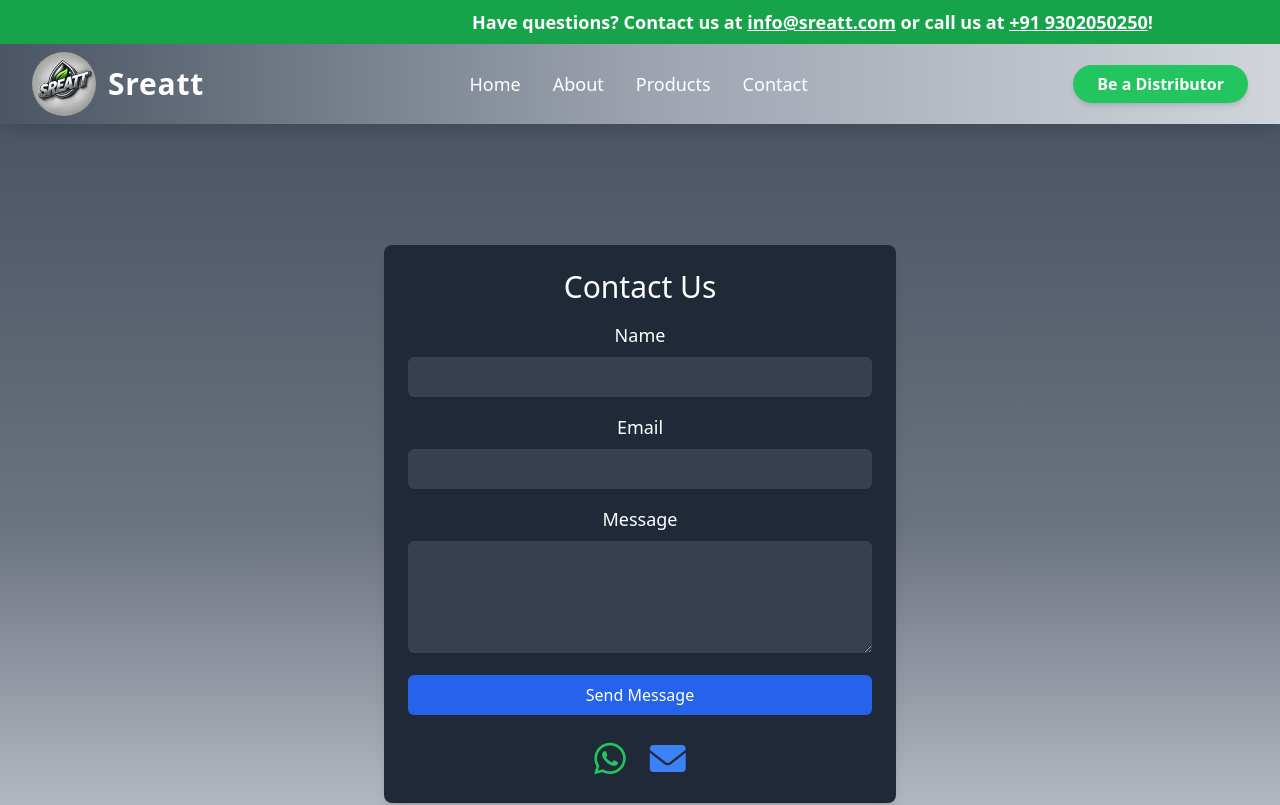
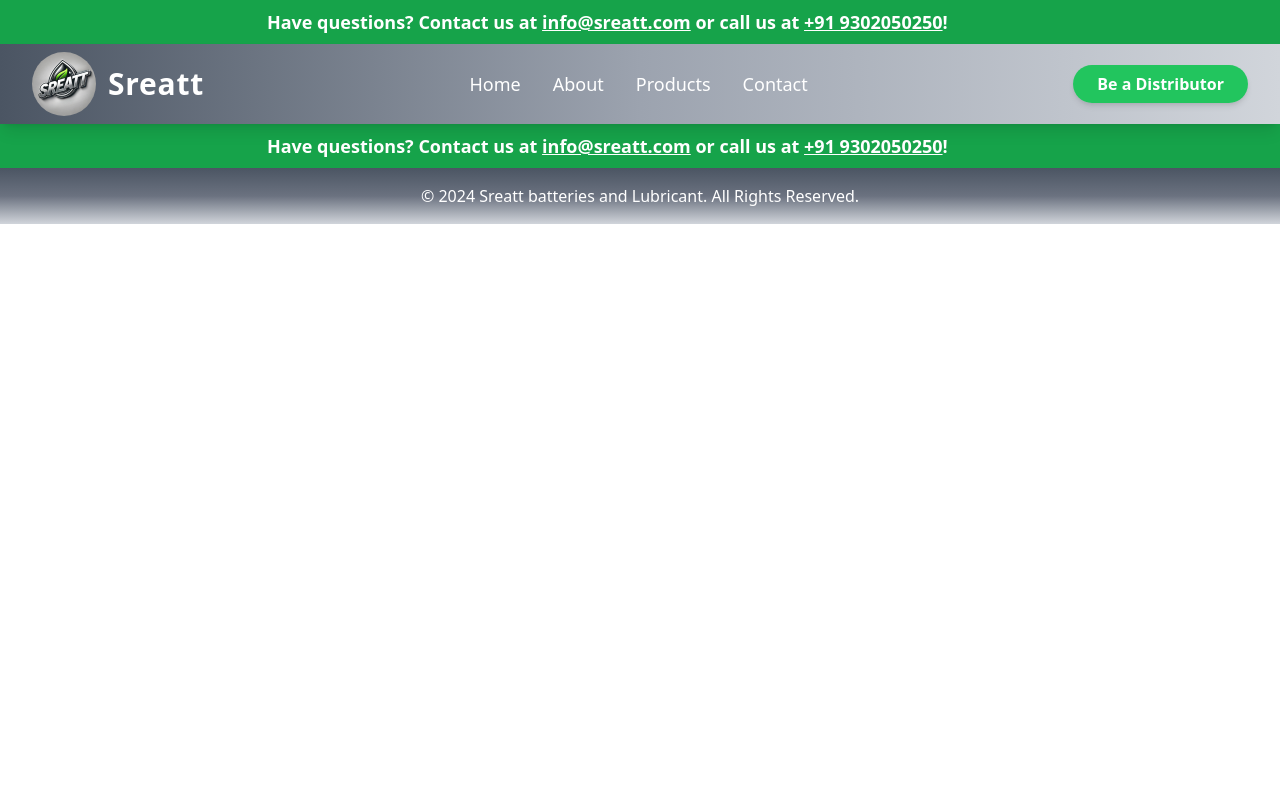
Before and after one commit to abhishek0908/sreatt, a React (Create React App) app: page /contact in a window 1280 px wide. Shown: the top 805 px of the page. Built offline with nearby package versions, Linux system fonts and the light colour scheme.

Commit message:
added banner mondification

```diff
--- a/src/components/ContactUs.js
+++ b/src/components/ContactUs.js
@@ -1,106 +1,23 @@
-import React, { useState } from "react";
+import React from 'react';
 
-const ContactUs = () => {
-  const [formData, setFormData] = useState({
-    name: "",
-    email: "",
-    message: "",
-  });
-
-  const handleChange = (e) => {
-    const { name, value } = e.target;
-    setFormData({
-      ...formData,
-      [name]: value,
-    });
-  };
-
-  const handleSubmit = (e) => {
-    e.preventDefault();
-    // Here you can handle form submission (send data to API or email)
-    alert("Form submitted!");
-  };
-
+// New Contact Us Banner Component with Phone Number and Scrolling Effect
+const ContactUsBanner = () => {
   return (
-    <div className="min-h-screen bg-gradient-to-b from-gray-600 via-gray-500 to-gray-300 text-white font-sans py-8 flex items-center justify-center">
-      <div className="max-w-lg w-full mx-auto p-6 bg-gray-800 rounded-lg shadow-lg">
-        <h2 className="text-3xl text-center mb-4">Contact Us</h2>
-        <form onSubmit={handleSubmit} className="space-y-4">
-          <div>
-            <label htmlFor="name" className="block text-lg">
-              Name
-            </label>
-            <input
-              type="text"
-              id="name"
-              name="name"
-              value={formData.name}
-              onChange={handleChange}
-              className="w-full p-2 mt-2 bg-gray-700 text-white rounded-md"
-              required
-            />
-          </div>
-
-          <div>
-            <label htmlFor="email" className="block text-lg">
-              Email
-            </label>
-            <input
-              type="email"
-              id="email"
-              name="email"
-              value={formData.email}
-              onChange={handleChange}
-              className="w-full p-2 mt-2 bg-gray-700 text-white rounded-md"
-              required
-            />
-          </div>
-
-          <div>
-            <label htmlFor="message" className="block text-lg">
-              Message
-            </label>
-            <textarea
-              id="message"
-              name="message"
-              value={formData.message}
-              onChange={handleChange}
-              className="w-full p-2 mt-2 bg-gray-700 text-white rounded-md"
-              rows="4"
-              required
-            />
-          </div>
-
-          <button
-            type="submit"
-            className="w-full py-2 bg-blue-600 text-white rounded-md hover:bg-blue-500"
-          >
-            Send Message
-          </button>
-        </form>
-
-        <div className="flex justify-center space-x-6 mt-6">
-          {/* WhatsApp Link */}
-          <a
-            href="https://wa.me/9302050250"
-            target="_blank"
-            rel="noopener noreferrer"
-            className="text-4xl text-green-500 hover:text-green-400 transition-transform transform hover:scale-110 duration-300"
-          >
-            <i className="fa-brands fa-whatsapp"></i>
-          </a>
-
-          {/* Email Link */}
-          <a
-            href="mailto:info@sreatt.com"
-            className="text-4xl text-blue-500 hover:text-blue-400 transition-transform transform hover:scale-110 duration-300"
-          >
-            <i className="fas fa-envelope"></i>
-          </a>
-        </div>
+    <div className="bg-green-600 text-white text-center py-2">
+      <div className="overflow-hidden whitespace-nowrap">
+        <p className="text-lg font-semibold inline-block animate-marquee">
+          Have questions? Contact us at{' '}
+          <a href="mailto:info@sreatt.com" className="underline">
+            info@sreatt.com
+          </a>{' '}
+          or call us at{' '}
+          <a href="tel:+919302050250" className="underline">
+            +91 9302050250
+          </a>!
+        </p>
       </div>
     </div>
   );
 };
 
-export default ContactUs;
+export default ContactUsBanner;
--- a/tailwind.config.js
+++ b/tailwind.config.js
@@ -10,7 +10,7 @@
       },
       keyframes: {
         marquee: {
-          '0%': { transform: 'translateX(100%)' },  // Start from the right
+          '0%': { transform: 'translateX(50%)' },  // Start from the center (50% of width)
           '100%': { transform: 'translateX(-100%)' }, // End at the left
         },
       },
```
